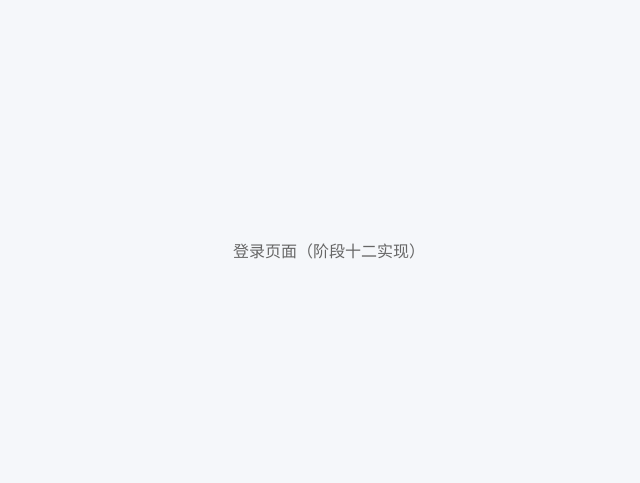
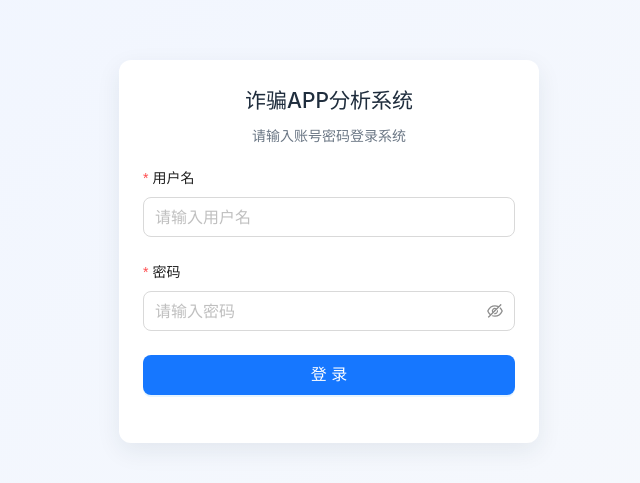
Before and after one commit to CodeFarmer10/app_analysis, a Vue app in the folder frontend/: page /login in a window 1280 px wide. Shown: the part 149-632 px from the top of the page, without its empty margins (311-951 px from the left). Built offline with nearby package versions, Linux system fonts and the light colour scheme.

Commit message:
feat(frontend): complete phase 12 auth and layout

```diff
--- a/frontend/src/components/AppLayout.vue
+++ b/frontend/src/components/AppLayout.vue
@@ -0,0 +1,115 @@
+<script setup>
+import { computed, ref } from 'vue'
+import { useRoute, useRouter } from 'vue-router'
+
+import { useAuthStore } from '../stores/auth'
+
+const route = useRoute()
+const router = useRouter()
+const authStore = useAuthStore()
+
+const logoutLoading = ref(false)
+
+const menuItems = [
+  { key: '/dashboard', label: '看板' },
+  { key: '/tasks', label: '任务管理' },
+  { key: '/devices', label: '设备管理' },
+]
+
+const selectedMenuKey = computed(() => {
+  if (route.path.startsWith('/tasks')) {
+    return '/tasks'
+  }
+  if (route.path.startsWith('/devices')) {
+    return '/devices'
+  }
+  return '/dashboard'
+})
+
+async function handleMenuClick({ key }) {
+  if (typeof key === 'string' && key !== route.path) {
+    await router.push(key)
+  }
+}
+
+async function handleLogout() {
+  logoutLoading.value = true
+  try {
+    await authStore.logout()
+    await router.replace('/login')
+  } finally {
+    logoutLoading.value = false
+  }
+}
+</script>
+
+<template>
+  <a-layout class="app-layout">
+    <a-layout-sider class="app-sider" :width="220">
+      <div class="logo">诈骗APP分析系统</div>
+      <a-menu
+        mode="inline"
+        :selected-keys="[selectedMenuKey]"
+        :items="menuItems"
+        @click="handleMenuClick"
+      />
+    </a-layout-sider>
+
+    <a-layout>
+      <a-layout-header class="app-header">
+        <div class="header-right">
+          <span class="username">当前用户：{{ authStore.username || '--' }}</span>
+          <a-button type="link" :loading="logoutLoading" @click="handleLogout">退出登录</a-button>
+        </div>
+      </a-layout-header>
+
+      <a-layout-content class="app-content">
+        <router-view />
+      </a-layout-content>
+    </a-layout>
+  </a-layout>
+</template>
+
+<style scoped>
+.app-layout {
+  min-height: 100vh;
+}
+
+.app-sider {
+  background: #fff;
+  border-right: 1px solid #f0f0f0;
+}
+
+.logo {
+  height: 64px;
+  line-height: 64px;
+  padding: 0 16px;
+  font-size: 16px;
+  font-weight: 600;
+  color: #1f2d3d;
+  border-bottom: 1px solid #f0f0f0;
+}
+
+.app-header {
+  display: flex;
+  justify-content: flex-end;
+  align-items: center;
+  padding: 0 20px;
+  background: #fff;
+  border-bottom: 1px solid #f0f0f0;
+}
+
+.header-right {
+  display: flex;
+  align-items: center;
+  gap: 8px;
+}
+
+.username {
+  color: #4a5568;
+}
+
+.app-content {
+  padding: 16px;
+}
+</style>
--- a/frontend/src/router/index.js
+++ b/frontend/src/router/index.js
@@ -4,37 +4,40 @@ import { useAuthStore } from '../stores/auth'
 
 const routes = [
   {
-    path: '/',
-    redirect: '/dashboard',
-  },
-  {
     path: '/login',
     name: 'login',
     component: () => import('../views/Login.vue'),
   },
   {
-    path: '/dashboard',
+    path: '/',
+    component: () => import('../components/AppLayout.vue'),
+    meta: { requiresAuth: true },
+    children: [
+      {
+        path: '',
+        redirect: '/dashboard',
+      },
+      {
+        path: 'dashboard',
         name: 'dashboard',
         component: () => import('../views/Dashboard.vue'),
-    meta: { requiresAuth: true },
       },
       {
-    path: '/tasks',
+        path: 'tasks',
         name: 'tasks',
         component: () => import('../views/TaskList.vue'),
-    meta: { requiresAuth: true },
       },
       {
-    path: '/tasks/:taskId',
+        path: 'tasks/:taskId',
         name: 'task-detail',
         component: () => import('../views/TaskDetail.vue'),
-    meta: { requiresAuth: true },
       },
       {
-    path: '/devices',
+        path: 'devices',
         name: 'devices',
         component: () => import('../views/DeviceList.vue'),
-    meta: { requiresAuth: true },
+      },
+    ],
   },
   {
     path: '/:pathMatch(.*)*',
--- a/frontend/src/stores/auth.js
+++ b/frontend/src/stores/auth.js
@@ -14,15 +14,20 @@ export const useAuthStore = defineStore('auth', {
   },
 
   actions: {
-    async login(payload) {
-      const { login } = await import('../api/auth')
-      const data = await login(payload)
+    async login(payload, redirect = '/dashboard') {
+      const { login: loginApi } = await import('../api/auth')
+      const data = await loginApi(payload)
 
       this.token = data?.token || ''
       this.username = data?.username || payload?.username || ''
 
       localStorage.setItem(TOKEN_STORAGE_KEY, this.token)
       localStorage.setItem(USERNAME_STORAGE_KEY, this.username)
+
+      const safeRedirect =
+        typeof redirect === 'string' && redirect.startsWith('/') ? redirect : '/dashboard'
+      const { default: router } = await import('../router')
+      await router.replace(safeRedirect)
 
       return data
     },
--- a/frontend/src/views/Login.vue
+++ b/frontend/src/views/Login.vue
@@ -1,15 +1,103 @@
+<script setup>
+import { reactive, ref } from 'vue'
+import { useRoute } from 'vue-router'
+
+import { useAuthStore } from '../stores/auth'
+
+const route = useRoute()
+const authStore = useAuthStore()
+
+const loading = ref(false)
+const errorText = ref('')
+const formState = reactive({
+  username: '',
+  password: '',
+})
+
+const rules = {
+  username: [{ required: true, message: '请输入用户名', trigger: 'blur' }],
+  password: [{ required: true, message: '请输入密码', trigger: 'blur' }],
+}
+
+async function handleSubmit(values) {
+  loading.value = true
+  errorText.value = ''
+
+  try {
+    await authStore.login(values, route.query.redirect)
+  } catch (error) {
+    const backendMessage = error?.response?.data?.message
+    errorText.value = backendMessage || '登录失败，请检查用户名和密码'
+  } finally {
+    loading.value = false
+  }
+}
+</script>
+
 <template>
-  <div class="page-placeholder">
-    登录页面（阶段十二实现）
+  <div class="login-page">
+    <a-card class="login-card" :bordered="false">
+      <h2 class="title">诈骗APP分析系统</h2>
+      <p class="subtitle">请输入账号密码登录系统</p>
+
+      <a-alert
+        v-if="errorText"
+        class="error-alert"
+        type="error"
+        :message="errorText"
+        show-icon
+      />
+
+      <a-form :model="formState" :rules="rules" layout="vertical" @finish="handleSubmit">
+        <a-form-item label="用户名" name="username">
+          <a-input v-model:value="formState.username" placeholder="请输入用户名" size="large" />
+        </a-form-item>
+        <a-form-item label="密码" name="password">
+          <a-input-password
+            v-model:value="formState.password"
+            placeholder="请输入密码"
+            size="large"
+          />
+        </a-form-item>
+        <a-form-item>
+          <a-button type="primary" html-type="submit" size="large" block :loading="loading">
+            登录
+          </a-button>
+        </a-form-item>
+      </a-form>
+    </a-card>
   </div>
 </template>
 
 <style scoped>
-.page-placeholder {
+.login-page {
   min-height: 100vh;
   display: flex;
   align-items: center;
   justify-content: center;
-  color: #666;
+  padding: 24px;
+  background: linear-gradient(135deg, #f0f5ff 0%, #f7f9fc 100%);
+}
+
+.login-card {
+  width: 420px;
+  border-radius: 12px;
+  box-shadow: 0 8px 24px rgba(31, 45, 61, 0.08);
+}
+
+.title {
+  margin: 0 0 8px;
+  text-align: center;
+  color: #1f2d3d;
+}
+
+.subtitle {
+  margin: 0 0 20px;
+  text-align: center;
+  color: #6b7785;
+}
+
+.error-alert {
+  margin-bottom: 16px;
 }
 </style>
```
Also changed, not shown: 2 other files (tests, documents, lock files or other folders). Lines whose indentation alone changed are shown as unchanged.
